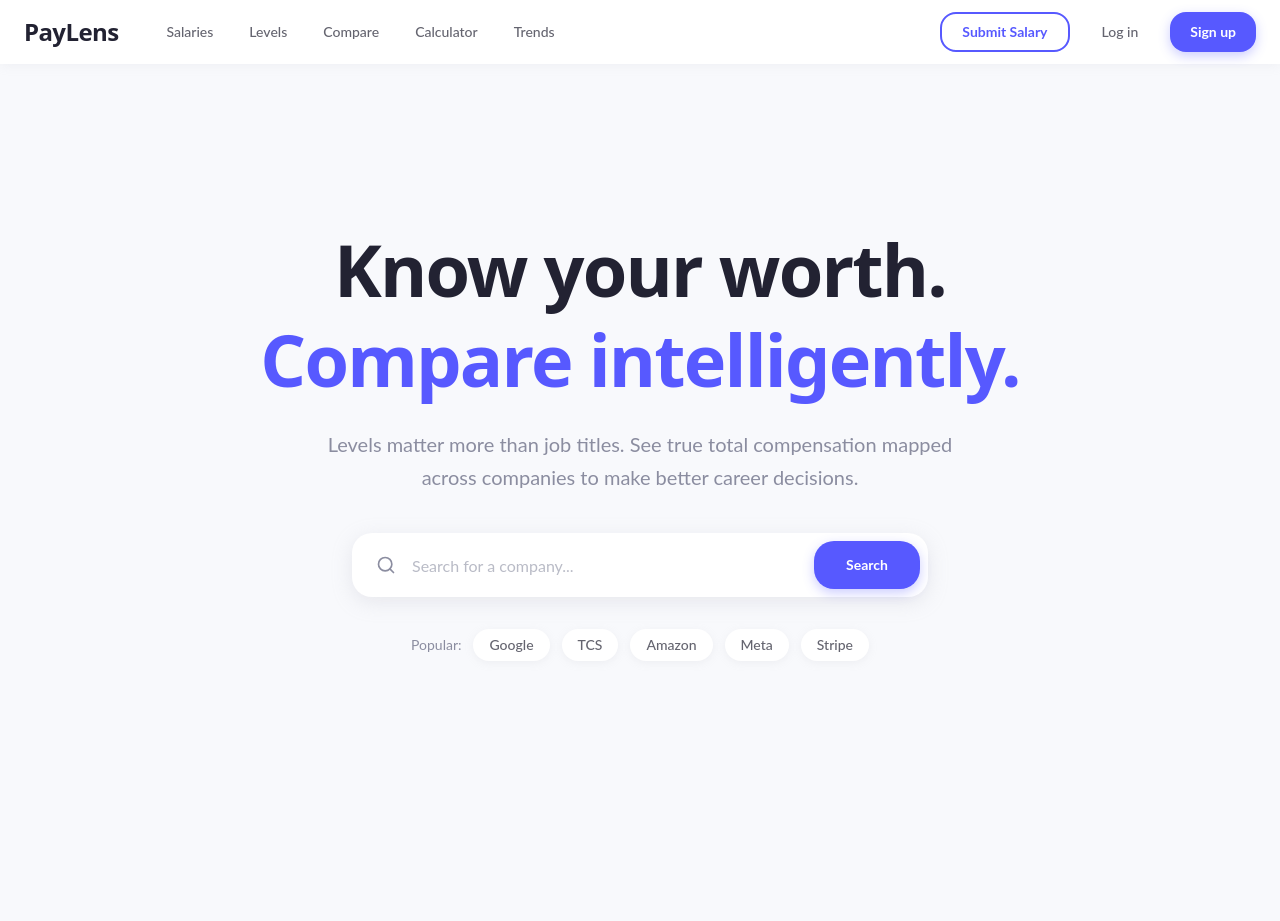
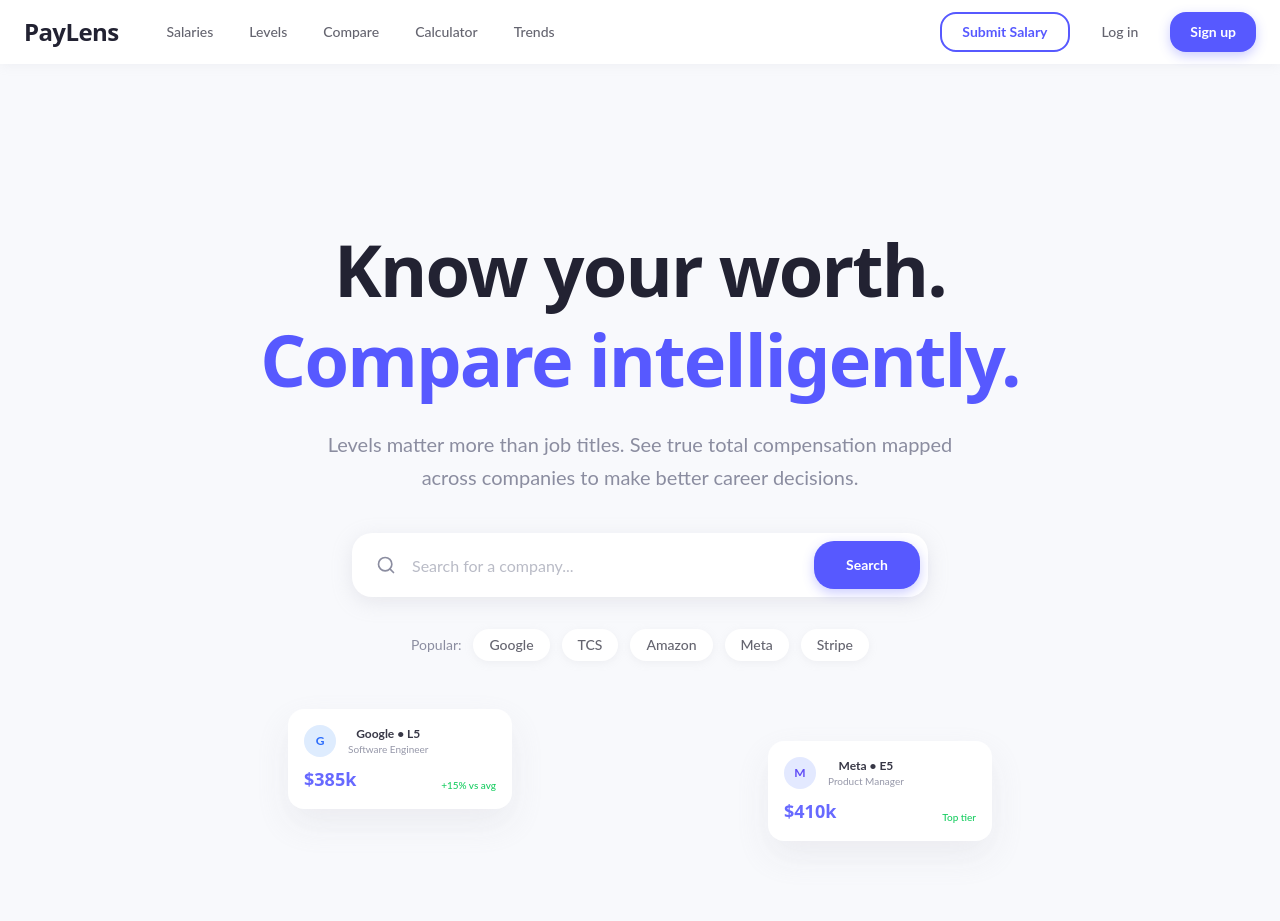
Before and after one commit to ParvathiDev23/paylens, a Next.js app: page / in a window 1280 px wide. Shown: the top 921 px of the page. Built offline with nearby package versions, Linux system fonts and the light colour scheme; no server answers; the database is empty.

Commit message:
UI: Fill hero gap with animated floating salary cards

```diff
--- a/src/app/globals.css
+++ b/src/app/globals.css
@@ -123,6 +123,8 @@
   --font-display: 'Rubik', ui-sans-serif, system-ui, sans-serif;
 
   --animate-marquee: marquee 40s linear infinite;
+  --animate-float: float 4s ease-in-out infinite;
+  --animate-float-delayed: float 4s ease-in-out 2s infinite;
 }
 
 @keyframes marquee {
@@ -132,6 +134,12 @@
   100% {
     transform: translateX(-50%);
   }
+}
+
+@keyframes float {
+  0% { transform: translateY(0px); }
+  50% { transform: translateY(-15px); }
+  100% { transform: translateY(0px); }
 }
 
 html {
--- a/src/app/page.tsx
+++ b/src/app/page.tsx
@@ -52,6 +52,39 @@ export default async function Home() {
                   {company}
                 </Link>
               ))}
+            </div>
+
+            {/* Animated Floating Elements */}
+            <div className="relative w-full h-32 md:h-48 mt-12 hidden sm:block pointer-events-none">
+              {/* Left Floating Card */}
+              <div className="absolute left-0 md:left-12 lg:left-24 top-0 animate-float bg-card p-4 rounded-2xl border-none w-56 opacity-90" style={{ boxShadow: '0 15px 35px rgba(179,179,191,0.2)' }}>
+                <div className="flex items-center gap-3 mb-2">
+                  <div className="w-8 h-8 rounded-full bg-blue-100 flex items-center justify-center text-blue-600 font-bold text-xs">G</div>
+                  <div>
+                    <p className="text-xs font-bold">Google • L5</p>
+                    <p className="text-[10px] text-muted-foreground">Software Engineer</p>
+                  </div>
+                </div>
+                <div className="flex justify-between items-end">
+                  <p className="font-display font-bold text-lg text-primary">$385k</p>
+                  <p className="text-[10px] text-green-500 font-medium">+15% vs avg</p>
+                </div>
+              </div>
+
+              {/* Right Floating Card */}
+              <div className="absolute right-0 md:right-12 lg:right-24 top-12 md:top-8 animate-float-delayed bg-card p-4 rounded-2xl border-none w-56 opacity-90" style={{ boxShadow: '0 15px 35px rgba(179,179,191,0.2)' }}>
+                <div className="flex items-center gap-3 mb-2">
+                  <div className="w-8 h-8 rounded-full bg-indigo-100 flex items-center justify-center text-indigo-600 font-bold text-xs">M</div>
+                  <div>
+                    <p className="text-xs font-bold">Meta • E5</p>
+                    <p className="text-[10px] text-muted-foreground">Product Manager</p>
+                  </div>
+                </div>
+                <div className="flex justify-between items-end">
+                  <p className="font-display font-bold text-lg text-primary">$410k</p>
+                  <p className="text-[10px] text-green-500 font-medium">Top tier</p>
+                </div>
+              </div>
             </div>
           </div>
         </div>
```
